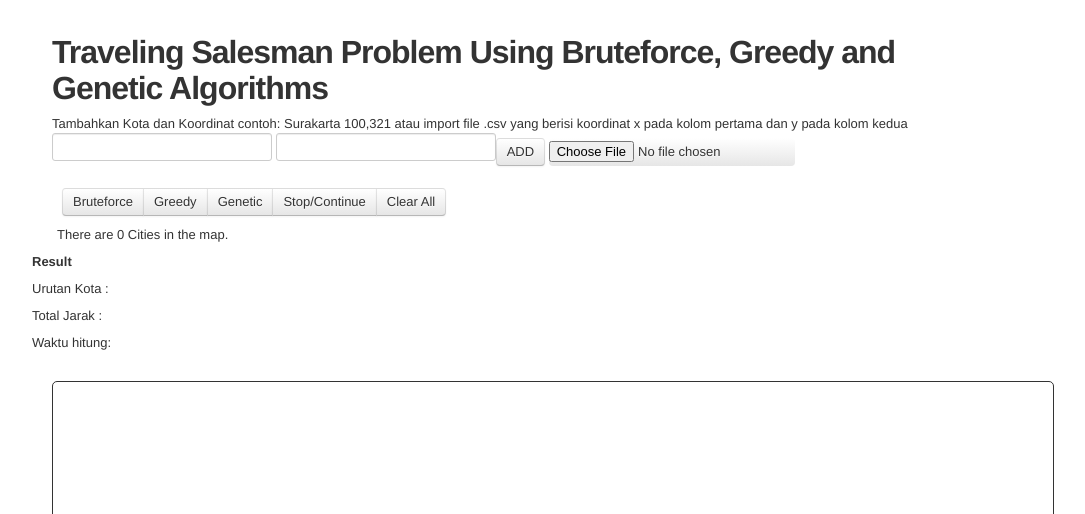
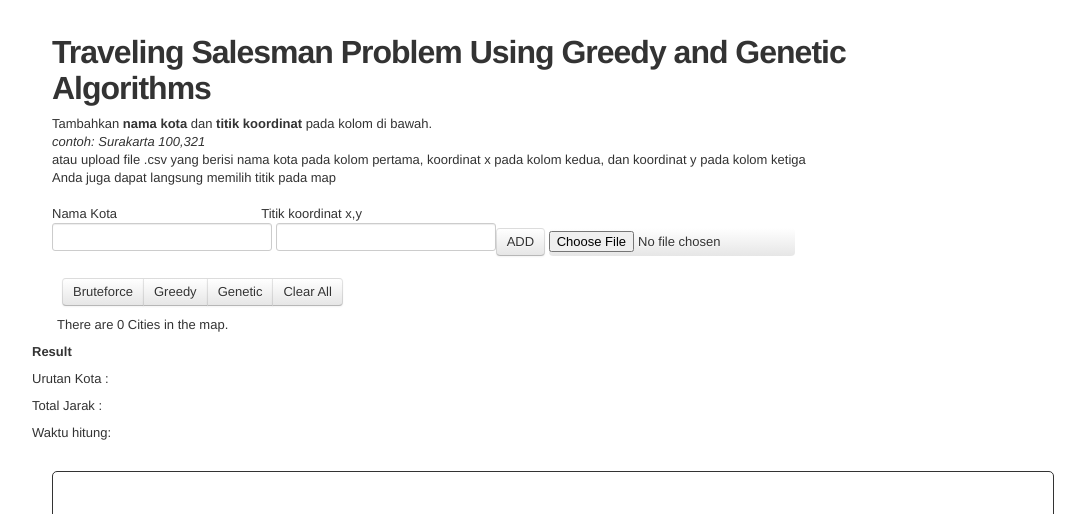
Before and after one commit to mymungit/mymungit.github.io, a plain HTML site: page tsp.html in a window 1280 px wide. Shown: the top 514 px of the page, without its empty margins (118-1203 px from the left). Drawn offline with nearby package versions, Linux system fonts and the light colour scheme.

Commit message:
Update tsp.html

```diff
--- a/tsp.html
+++ b/tsp.html
@@ -16,11 +16,17 @@
     <body>
 	<div class="container">
 	    <header>
-		<h1 id="title">Traveling Salesman Problem Using Bruteforce, Greedy and Genetic Algorithms</h1>
+		<h1 id="title">Traveling Salesman Problem Using Greedy and Genetic Algorithms</h1>
 	    </header>
 	    <div class="row-fluid">
 		<form action="" method="post">
-			Tambahkan Kota dan Koordinat contoh: Surakarta 100,321  atau import file .csv yang berisi koordinat x pada kolom pertama dan y pada kolom kedua<br />
+			Tambahkan <b>nama kota</b> dan <b>titik koordinat</b> pada kolom di bawah. <br>
+			<i>contoh: Surakarta 100,321</i> <br>
+			atau upload file .csv yang berisi nama kota pada kolom pertama, koordinat x pada kolom kedua, dan koordinat y pada kolom ketiga <br>
+			Anda juga dapat langsung memilih titik pada map<br>
+			<br>
+			Nama Kota  &nbsp;&nbsp;&nbsp;&nbsp;&nbsp;&nbsp;&nbsp;&nbsp;&nbsp;&nbsp;&nbsp;&nbsp;&nbsp;&nbsp;&nbsp;&nbsp;&nbsp;&nbsp;&nbsp;&nbsp;&nbsp;&nbsp;&nbsp;&nbsp;&nbsp;&nbsp;&nbsp;&nbsp;&nbsp;&nbsp;&nbsp;&nbsp;&nbsp;&nbsp;&nbsp;&nbsp;&nbsp;&nbsp; Titik koordinat x,y
+			<br />
 			<input id="nama" type="text" name="city" />
 			<input id="koordinat" type="text" name="koordinat"
 			<p><a id="addPoint" class="btn" role="button">ADD</a>
@@ -31,7 +37,6 @@
 			<button id="start_brute" class="btn">Bruteforce</button>
 			<button id="start_greedy" class="btn">Greedy</button>
 		    <button id="start_btn" class="btn">Genetic</button>
-		    <button id="stop_btn" class="btn">Stop/Continue</button>
 		    <button id="clear_btn" class="btn">Clear All</button>
 		</div>
 		<div class="row">
```
